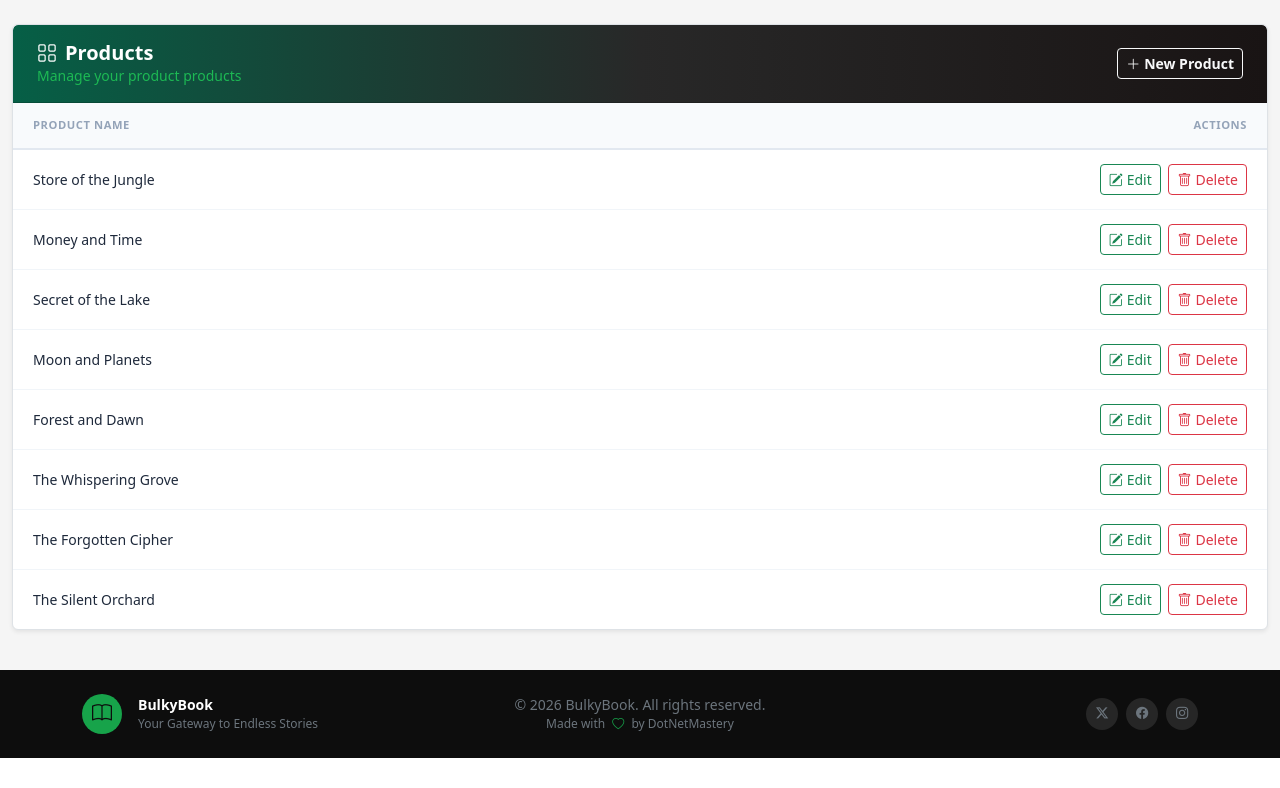
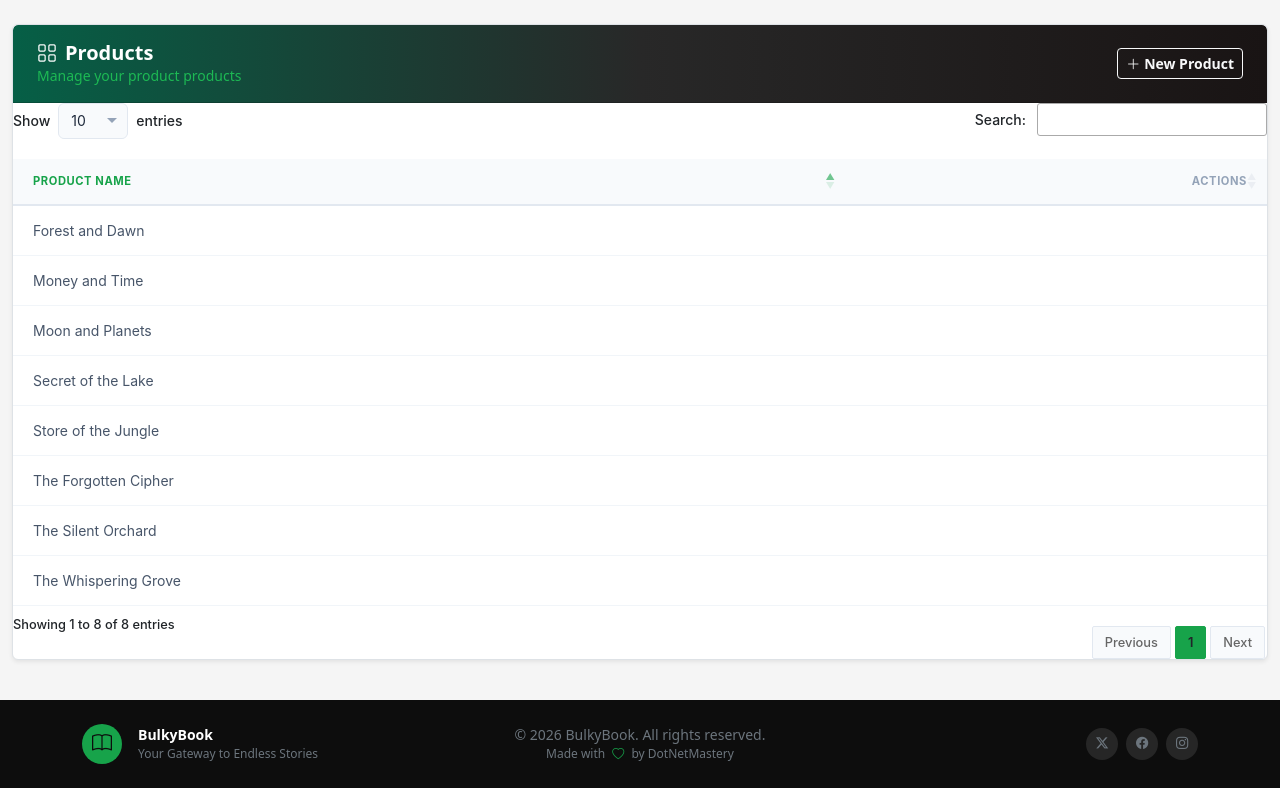
Before and after one commit to SebastianPutraC/MVCECommerceCourse, an ASP.NET Core app: page /Customer/Product in a window 1280 px wide. Shown: the part 62-850 px from the top of the page. Before the commit the page ends 820 px from the top, so only its background shows below. Run offline with ASP.NET Core 8, Linux system fonts and the light colour scheme; data comes from the database, SQL or seed files in the repository; style sheets or scripts are compiled from the project's sources; some libraries are stand-ins or nearby versions.

Commit message:
6.11 : Import DataTables for displaying product's name on Index, Basic GetAll endpoint

```diff
--- a/MVCECommerceCourseWeb/Areas/Customer/Controllers/ProductController.cs
+++ b/MVCECommerceCourseWeb/Areas/Customer/Controllers/ProductController.cs
@@ -101,5 +101,15 @@ namespace MVCECommerceCourseWeb.Controllers
 
             return RedirectToAction("Index");
         }
+
+
+        #region API CALLS
+        public async Task<IActionResult> GetAll()
+        {
+            var products = await _productService.GetAllProductsAsync();
+
+            return Json(new { data = products });
+        }
+        #endregion
     }
 }
--- a/MVCECommerceCourseWeb/Areas/Customer/Views/Product/Index.cshtml
+++ b/MVCECommerceCourseWeb/Areas/Customer/Views/Product/Index.cshtml
@@ -15,27 +15,18 @@
             </a>
         </div>
         <div class="table-responsive">
-            <table class="table-styled">
+            <table id="tblData" class="table-styled">
                 <thead>
                     <tr>
                         <th>Product Name</th>
                         <th class="text-end">Actions</th>
                     </tr>
                 </thead>
-                <tbody>
-                    <!-- Sample Row - Students will replace with @@foreach loop -->
-                    @foreach (var obj in Model)
-                    {
-                        <tr>
-                            <td class="fw-medium" style="color: #1e293b;">@obj.Title</td>
-                            <td class="text-end">
-                                <a asp-controller="Product" asp-action="Update" asp-route-id="@obj.Id" class="btn btn-sm btn-outline-success me-1"><i class="bi bi-pencil-square me-1"></i>Edit</a>
-                                <a asp-controller="Product" asp-action="Delete" asp-route-id="@obj.Id" class="btn btn-sm btn-outline-danger"><i class="bi bi-trash me-1"></i>Delete</a>
-                            </td>
-                        </tr>
-                    }
-                </tbody>
             </table>
         </div>
     </div>
 </div>
+
+@section Scripts{
+    <script src="~/js/products.js" asp-append-version="true"></script>
+}
--- a/MVCECommerceCourseWeb/Views/Shared/_Layout.cshtml
+++ b/MVCECommerceCourseWeb/Views/Shared/_Layout.cshtml
@@ -13,6 +13,7 @@
     <link rel="stylesheet" href="~/css/site.css" asp-append-version="true" />
     <link rel="stylesheet" href="//cdnjs.cloudflare.com/ajax/libs/toastr.js/latest/css/toastr.min.css" asp-append-version="true" />
     <link rel="stylesheet" href="~/MVCECommerceCourseWeb.styles.css" asp-append-version="true" />
+    <link href="https://cdn.datatables.net/v/dt/dt-3.1.6/datatables.min.css" asp-append-version="true" rel="stylesheet">
 </head>
 <body class="d-flex flex-column min-vh-100" style="background-color:#f5f5f5">
     <header class="sticky-top">
@@ -89,7 +90,7 @@
 
     @* <script src="~/lib/bootstrap/dist/js/bootstrap.bundle.min.js"></script> *@
     <script src="https://cdn.jsdelivr.net/npm/bootstrap@5.3.8/dist/js/bootstrap.bundle.min.js" crossorigin="anonymous"></script>
-
+    <script src="https://cdn.datatables.net/v/dt/dt-3.1.6/datatables.min.js" asp-append-version="true"></script>
     <script src="~/js/site.js" asp-append-version="true"></script>
     @await RenderSectionAsync("Scripts", required: false)
 </body>
--- /dev/null
+++ b/MVCECommerceCourseWeb/wwwroot/js/products.js
@@ -0,0 +1,7 @@
+new DataTable('#tblData', {
+    ajax: '/product/getall',
+    columns: [
+        { data: 'title' },
+        {defaultContent:''}
+    ]
+});
```
Also changed, not shown: MVCECommerceCourseWeb/Notes6.txt (+12 -0 lines).
